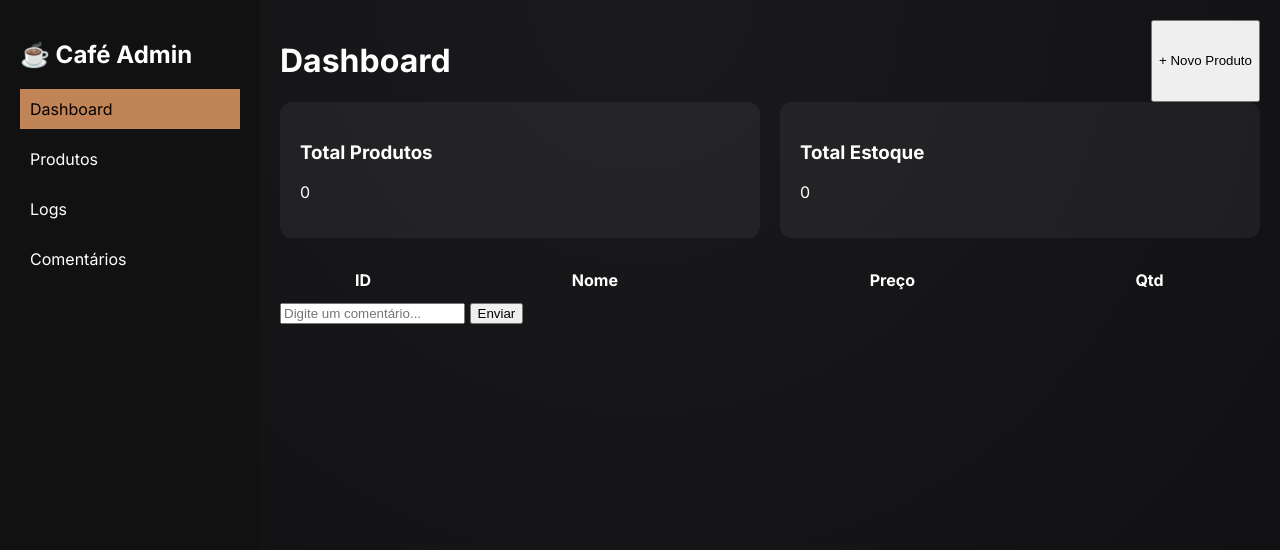
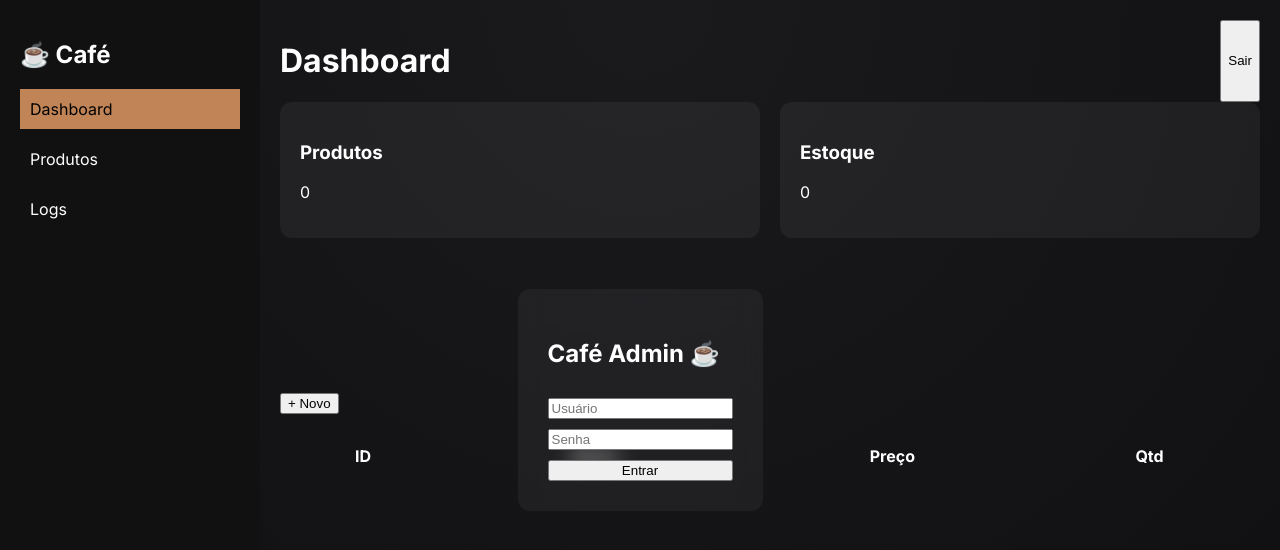
Before and after one commit to agenteorelhas/cafeteria-sql-project, a plain HTML site: page index.html in a window 1280 px wide. Drawn offline with nearby package versions, Linux system fonts and the light colour scheme.

Commit message:
Update index.html

```diff
--- a/index.html
+++ b/index.html
@@ -4,76 +4,70 @@
 <meta charset="UTF-8">
 <meta name="viewport" content="width=device-width, initial-scale=1.0">
 <title>Café Admin Pro</title>
+
 <link rel="stylesheet" href="front-end/css/style.css">
+<script src="https://cdn.jsdelivr.net/npm/chart.js"></script>
 <link href="https://fonts.googleapis.com/css2?family=Inter:wght@400;600;700&display=swap" rel="stylesheet">
 </head>
 
 <body>
 
-<div class="app">
+<!-- LOGIN -->
+<div id="login-screen" class="login-screen">
+    <div class="login-box">
+        <h2>Café Admin ☕</h2>
+        <input id="login-user" placeholder="Usuário">
+        <input id="login-pass" type="password" placeholder="Senha">
+        <button onclick="login()">Entrar</button>
+    </div>
+</div>
 
-    <!-- SIDEBAR -->
+<div class="app hidden">
+
     <aside class="sidebar">
-        <h2>☕ Café Admin</h2>
-        <nav>
+        <h2>☕ Café</h2>
         <a class="nav-link active" data-target="dashboard">Dashboard</a>
         <a class="nav-link" data-target="produtos">Produtos</a>
         <a class="nav-link" data-target="logs">Logs</a>
-            <a class="nav-link" data-target="comentarios">Comentários</a>
-        </nav>
     </aside>
 
-    <!-- MAIN -->
     <main class="main">
 
         <header class="topbar">
             <h1 id="page-title">Dashboard</h1>
-            <button id="btn-novo-produto">+ Novo Produto</button>
+            <button onclick="logout()">Sair</button>
         </header>
 
         <!-- DASHBOARD -->
         <section id="dashboard" class="view active">
             <div class="cards">
                 <div class="card">
-                    <h3>Total Produtos</h3>
+                    <h3>Produtos</h3>
                     <p id="dash-produtos">0</p>
                 </div>
                 <div class="card">
-                    <h3>Total Estoque</h3>
+                    <h3>Estoque</h3>
                     <p id="dash-estoque">0</p>
                 </div>
             </div>
+
+            <canvas id="chart"></canvas>
         </section>
 
         <!-- PRODUTOS -->
         <section id="produtos" class="view">
-            <div class="table-container">
+            <button onclick="openModal()">+ Novo</button>
             <table>
                 <thead>
-                        <tr>
-                            <th>ID</th>
-                            <th>Nome</th>
-                            <th>Preço</th>
-                            <th>Qtd</th>
-                        </tr>
+                    <tr><th>ID</th><th>Nome</th><th>Preço</th><th>Qtd</th></tr>
                 </thead>
                 <tbody id="lista-produtos"></tbody>
             </table>
-            </div>
         </section>
 
         <!-- LOGS -->
         <section id="logs" class="view">
-            <div class="logs" id="log-terminal"></div>
-        </section>
-
-        <!-- COMENTÁRIOS -->
-        <section id="comentarios" class="view">
-            <div class="comentarios-box">
-                <input id="comentario-input" placeholder="Digite um comentário...">
-                <button onclick="enviarComentario()">Enviar</button>
-                <div id="lista-comentarios"></div>
-            </div>
+            <div id="log-terminal"></div>
         </section>
 
     </main>
@@ -82,11 +76,9 @@
 <!-- MODAL -->
 <div id="modal" class="modal">
     <div class="modal-box">
-        <h2>Novo Produto</h2>
         <input id="nome" placeholder="Nome">
         <input id="preco" placeholder="Preço">
         <input id="quantidade" placeholder="Quantidade">
-        <input type="file" id="imagem">
         <button onclick="salvarProduto()">Salvar</button>
     </div>
 </div>
```
Lines whose indentation alone changed are shown as unchanged.
